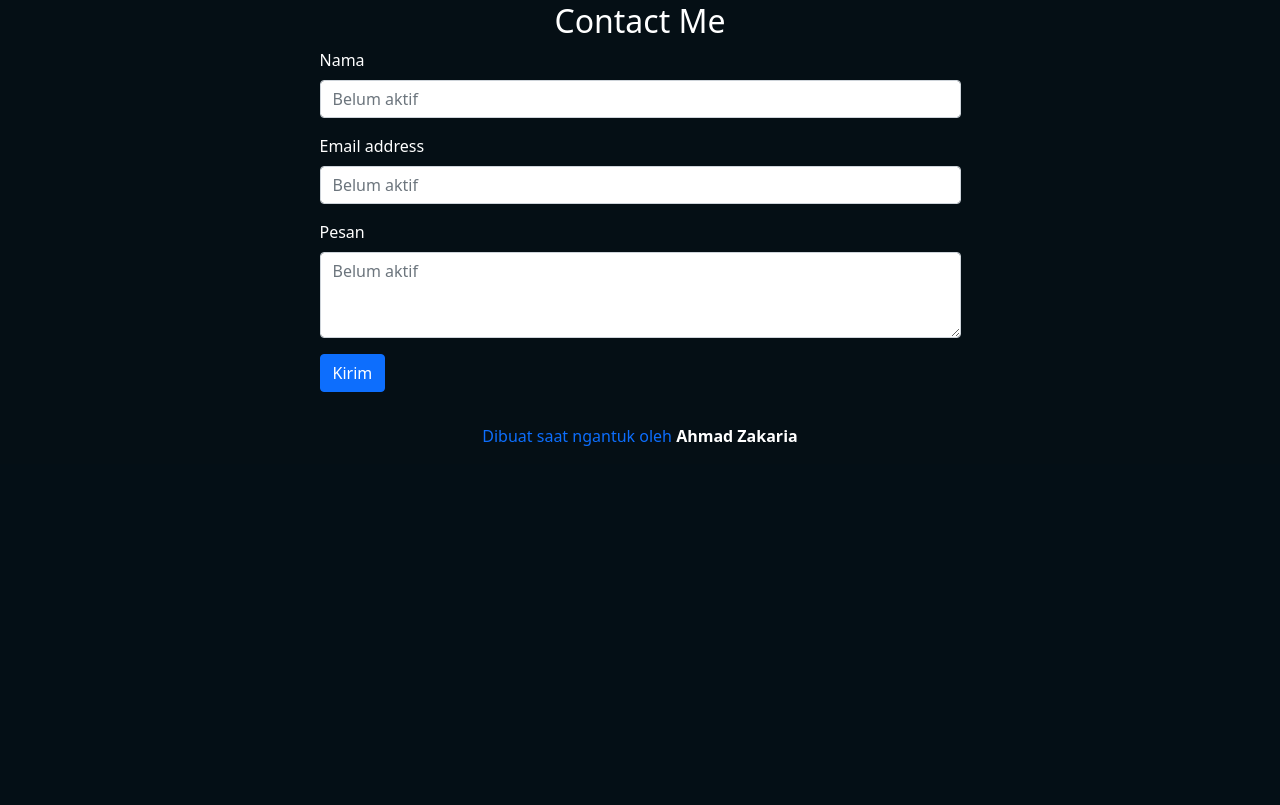
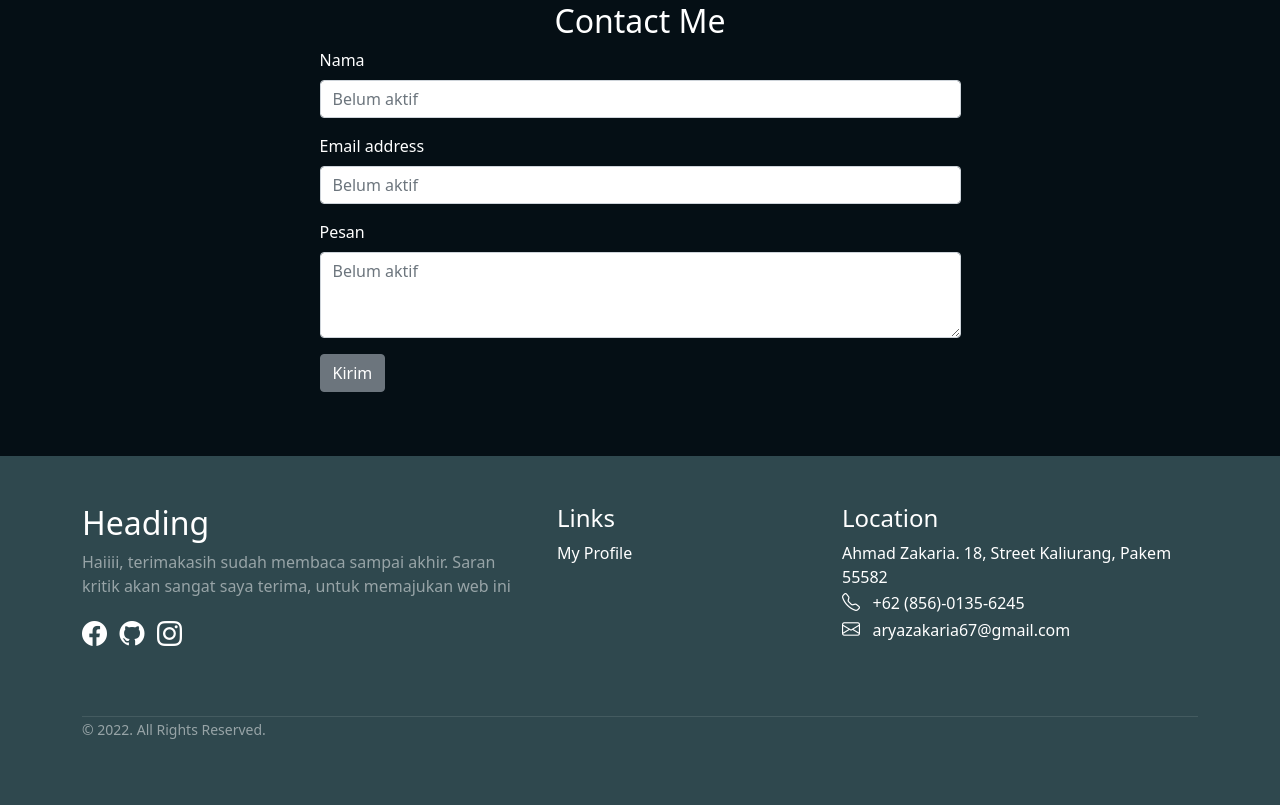
Before and after one commit to Zachry2906/mywebsite, a PHP site: page /mywebsite.html in a window 1280 px wide. Shown: the part 2441-3246 px from the top of the page. Before the commit the page ends 2887 px from the top, so only its background shows below. Run offline with PHP 8.4, Linux system fonts and the light colour scheme.

Commit message:
merubah footer

```diff
--- a/mywebsite.css
+++ b/mywebsite.css
@@ -67,3 +67,40 @@ div.head {
 div.jumbo {
   background-color: #050f15;
 }
+.footer {
+  background: #2f484e;
+  color: white;
+}
+.links {
+  ul {
+    list-style-type: none;
+  }
+  li a {
+    color: white;
+    transition: color 0.2s;
+    &:hover {
+      text-decoration: none;
+      color: #4180cb;
+    }
+  }
+}
+.about-company {
+  i {
+    font-size: 25px;
+  }
+  a {
+    color: white;
+    transition: color 0.2s;
+    &:hover {
+      color: #4180cb;
+    }
+  }
+}
+.location {
+  i {
+    font-size: 18px;
+  }
+}
+.copyright p {
+  border-top: 1px solid rgba(255, 255, 255, 0.1);
+}
--- a/mywebsite.html
+++ b/mywebsite.html
@@ -5,6 +5,10 @@
     <meta charset="utf-8" />
     <meta name="viewport" content="width=device-width, initial-scale=1" />
 
+    <!--FONT AWESOMW JS-->
+    <!-- Font Awesome JS -->
+    <!-- Bootstrap Font Icon CSS -->
+    <link rel="stylesheet" href="https://cdn.jsdelivr.net/npm/bootstrap-icons@1.5.0/font/bootstrap-icons.css" />
     <!-- Bootstrap CSS -->
     <link href="https://cdn.jsdelivr.net/npm/bootstrap@5.0.2/dist/css/bootstrap.min.css" rel="stylesheet" integrity="sha384-EVSTQN3/azprG1Anm3QDgpJLIm9Nao0Yz1ztcQTwFspd3yD65VohhpuuCOmLASjC" crossorigin="anonymous" />
     <link rel="stylesheet" href="mywebsite.css" />
@@ -202,7 +206,7 @@
                   <label for="pesan" class="form-label">Pesan</label>
                   <textarea placeholder="Belum aktif" class="form-control" id="pesan" rows="3"></textarea>
                 </div>
-                <button type="submit" class="btn btn-primary mb-3">Kirim</button>
+                <button type="submit" class="btn btn-secondary mb-3">Kirim</button>
               </form>
             </div>
           </div>
@@ -210,7 +214,38 @@
       </section>
       <!-- Contact -->
       <!-- Footer -->
-      <footer class="text-primary text-center p-3">Dibuat saat ngantuk oleh <a href="https://www.facebook.com/profile.php?id=100008504131639" class="text-white fw-bold" target="_blank">Ahmad Zakaria</a></footer>
+      <div class="mt-5 pt-5 pb-5 footer">
+        <div class="container">
+          <div class="row">
+            <div class="col-lg-5 col-xs-12 about-company">
+              <h2>Heading</h2>
+              <p class="pr-5 text-white-50">Haiiii, terimakasih sudah membaca sampai akhir. Saran kritik akan sangat saya terima, untuk memajukan web ini</p>
+              <p>
+                <a href="https://www.facebook.com/profile.php?id=100008504131639" target="_blank"><i class="bi bi-facebook text-white"></i>&nbsp;&nbsp;</a>
+                <a href="https://github.com/Zachry2906" target="_blank"><i class="bi bi-github text-white"></i>&nbsp;&nbsp;</a>
+                <a href="https://www.instagram.com/zachry____/" target="_blank"><i class="bi bi-instagram text-white"></i></a>
+              </p>
+            </div>
+            <div class="col-lg-3 col-xs-12 links">
+              <h4 class="mt-lg-0 mt-sm-3">Links</h4>
+              <ul class="m-0 p-0">
+                <li><a href="profile.html">My Profile</a></li>
+              </ul>
+            </div>
+            <div class="col-lg-4 col-xs-12 location">
+              <h4 class="mt-lg-0 mt-sm-4">Location</h4>
+              <p class="mb-0">Ahmad Zakaria. 18, Street Kaliurang, Pakem 55582</p>
+              <p class="mb-0"><i class="bi bi-telephone text-white"></i> &nbsp; +62 (856)-0135-6245</p>
+              <p><i class="bi bi-envelope text-white"></i> &nbsp; aryazakaria67@gmail.com</p>
+            </div>
+          </div>
+          <div class="row mt-5">
+            <div class="col copyright">
+              <p class=""><small class="text-white-50">© 2022. All Rights Reserved.</small></p>
+            </div>
+          </div>
+        </div>
+      </div>
       <!-- Footer -->
       <script src="https://cdn.jsdelivr.net/npm/bootstrap@5.0.2/dist/js/bootstrap.bundle.min.js" integrity="sha384-MrcW6ZMFYlzcLA8Nl+NtUVF0sA7MsXsP1UyJoMp4YLEuNSfAP+JcXn/tWtIaxVXM" crossorigin="anonymous"></script>
     </div>
```
